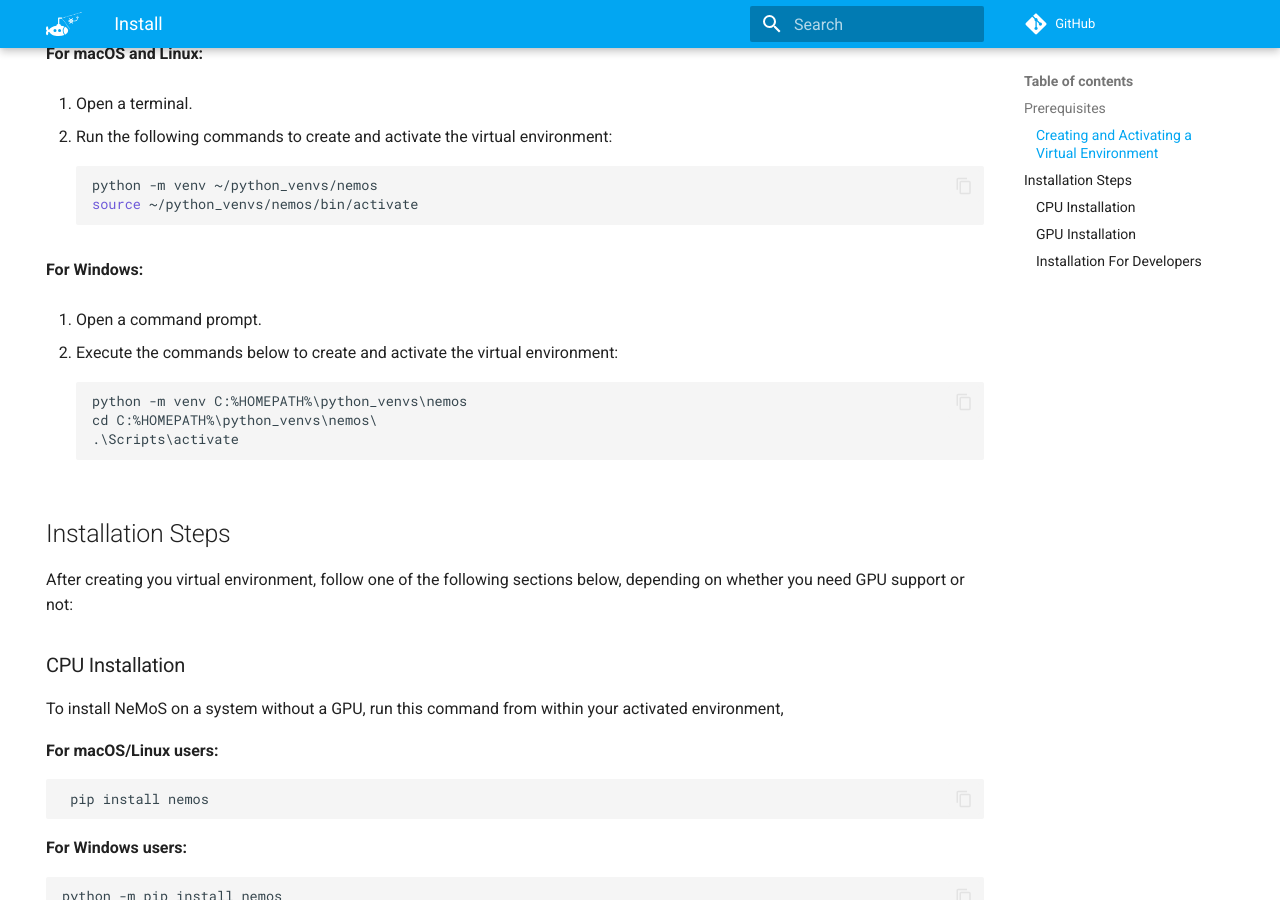
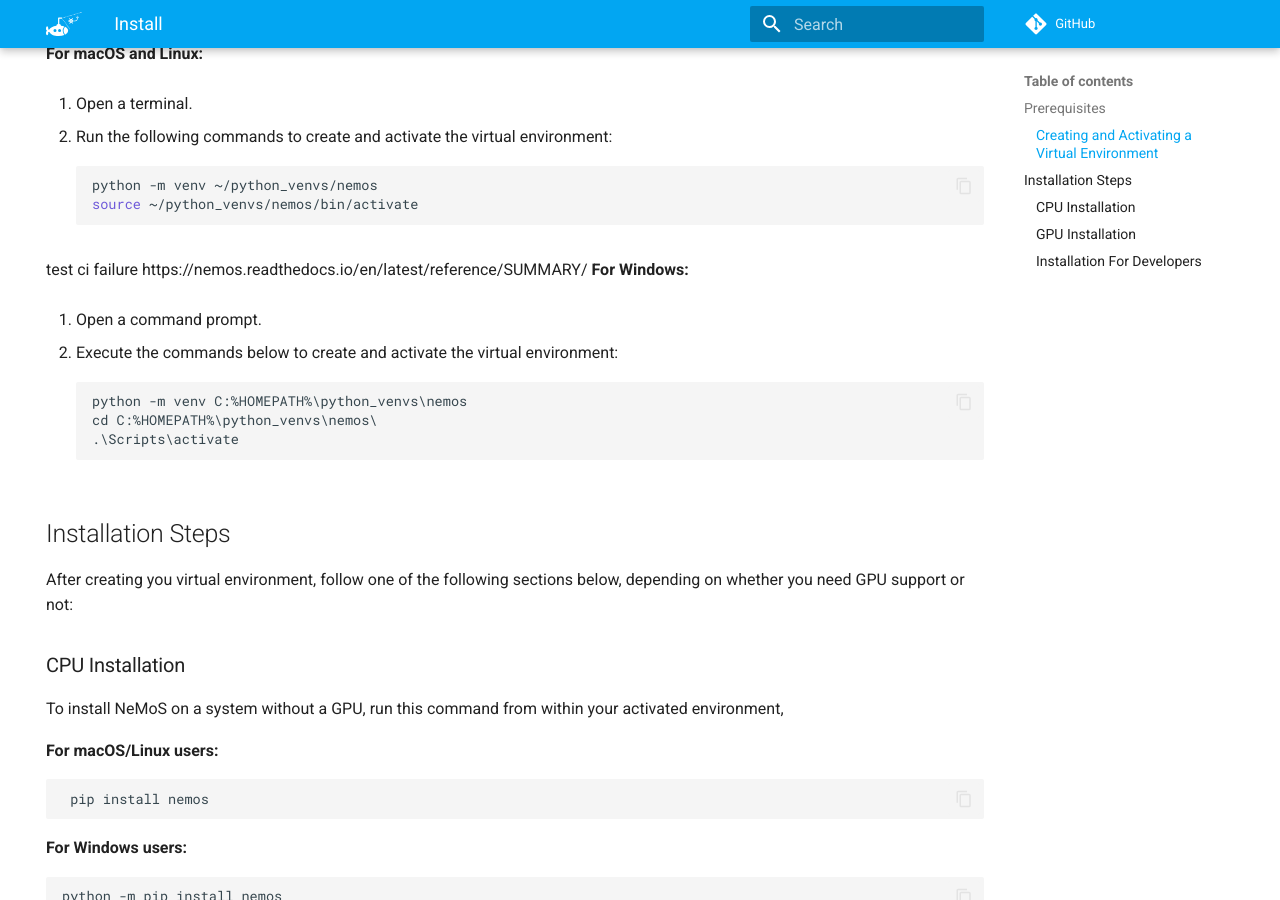
Before and after one commit to flatironinstitute/nemos, an MkDocs documentation site: the page built from docs/installation.md, in a window 1280 px wide and 900 px high, scrolled down 709 px. Built offline with MkDocs 1.6.1 and Material for MkDocs 9.7.7, drawn with Linux system fonts in a browser that asks for light colours; nearby versions of some CDN libraries; library files that are not in the unit come from our copies; comment, search, counter and statistics services are not loaded.

````diff
--- a/docs/installation.md
+++ b/docs/installation.md
@@ -31,6 +31,7 @@
     source ~/python_venvs/nemos/bin/activate
     ```
 
+test ci failure https://nemos.readthedocs.io/en/latest/reference/SUMMARY/
 **For Windows:**
 
 1. Open a command prompt.
````
